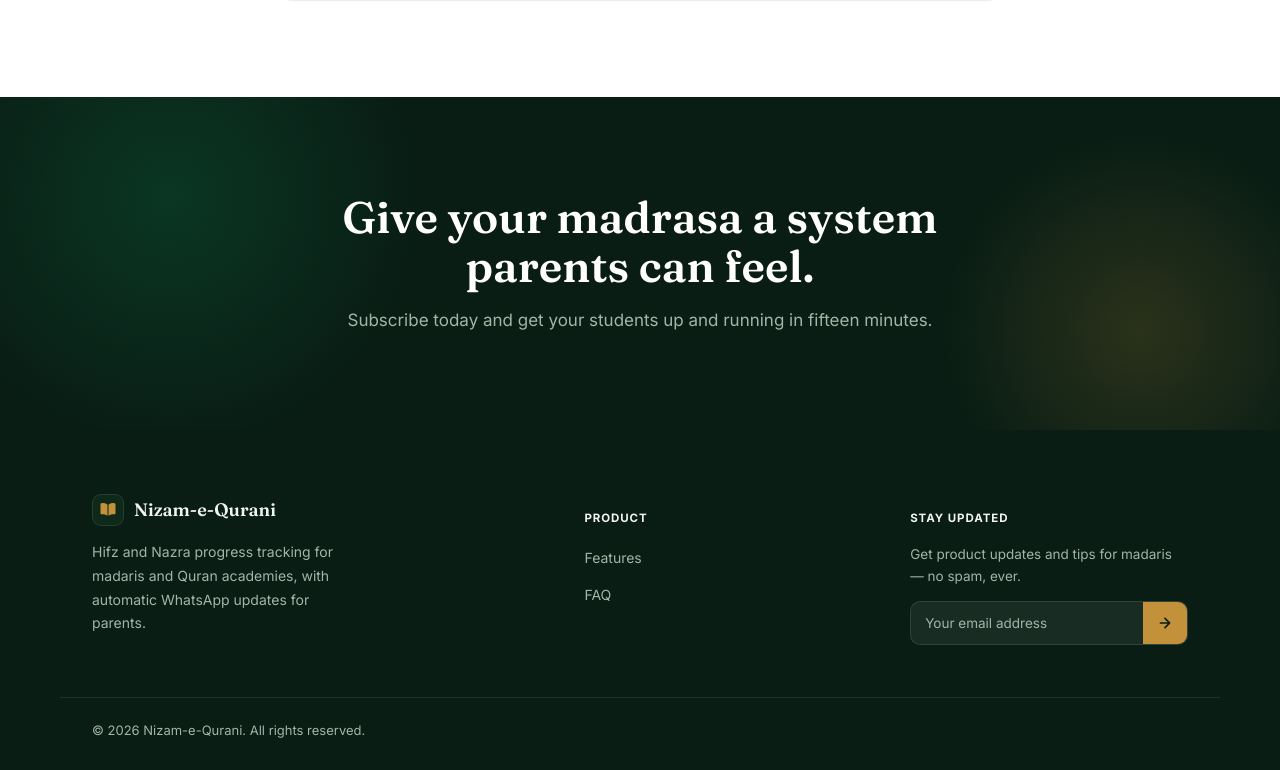
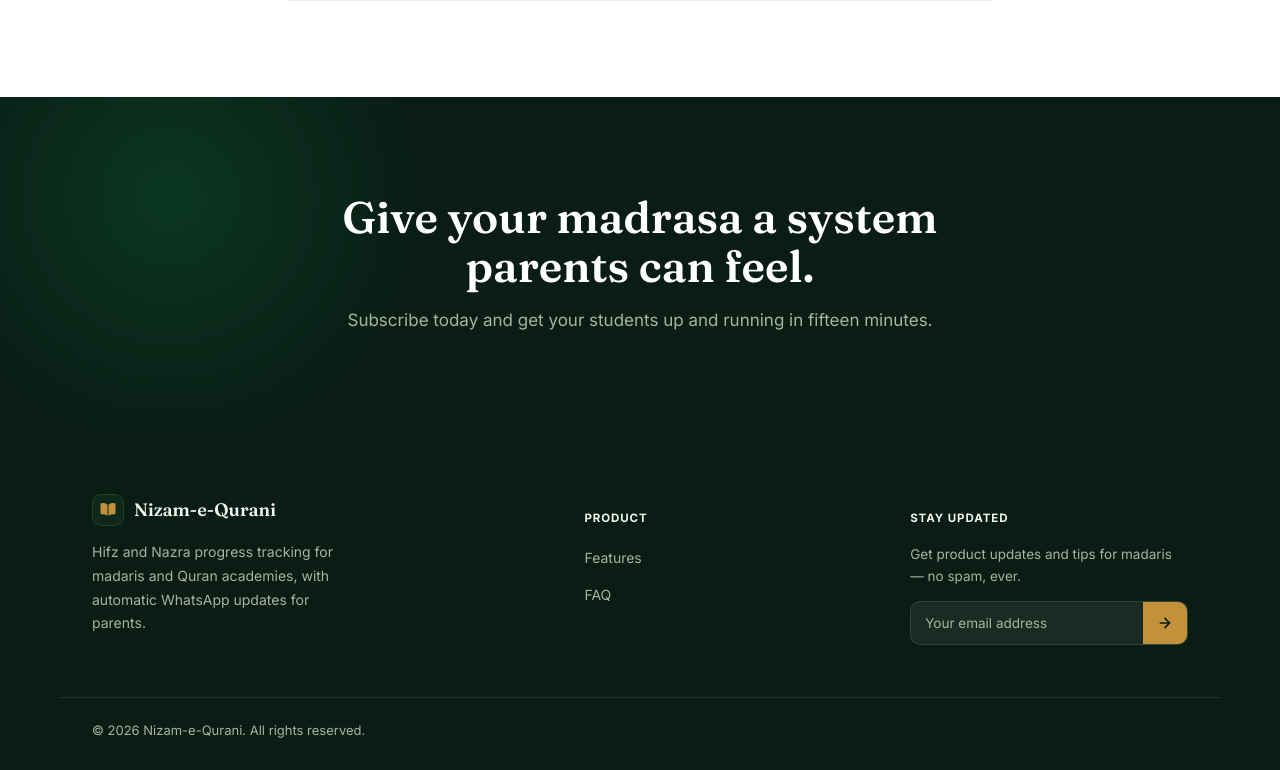
Before and after one commit to mobeen9876/Quran-Academy-landing-page, a React (Vite) app: page / in a window 1280 px wide. Shown: the part 6692-7462 px from the top of the page. Built offline with nearby package versions, Linux system fonts and the light colour scheme.

Commit message:
Remove gold gradient orb from CTA band

```diff
--- a/src/index.css
+++ b/src/index.css
@@ -663,11 +663,6 @@
   background: radial-gradient(circle, rgba(13,102,65,.35), transparent 70%);
   top: -150px; left: -80px;
 }
-.cta-band::after {
-  width: 400px; height: 400px;
-  background: radial-gradient(circle, rgba(194,145,58,.18), transparent 70%);
-  bottom: -100px; right: -60px;
-}
 .cta-band h2   { color: #fff; font-size: 44px; max-width: 620px; margin: 0 auto; line-height: 1.1; }
 .cta-band p    { color: var(--on-dark-soft); margin-top: 16px; font-size: 17px; }
 .cta-band .btn { margin-top: 32px; }
```
